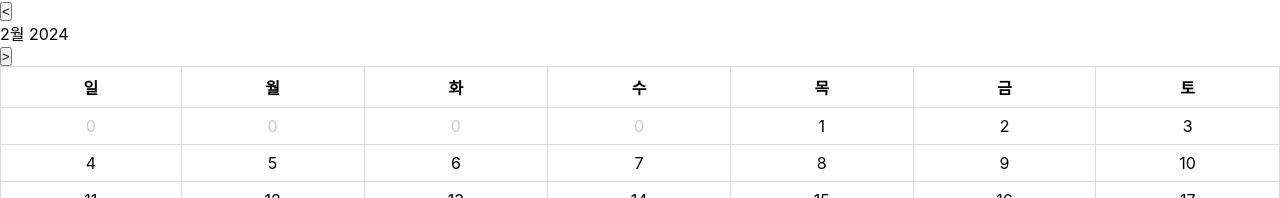
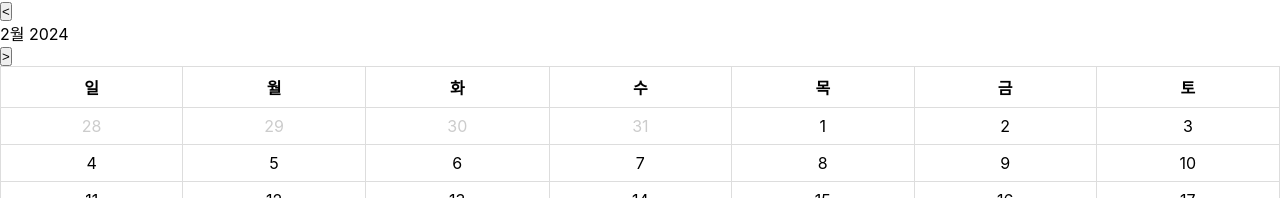
Before and after one commit to Yusmin97/petCheckApp, a React (Create React App) app: page /calendar in a window 1280 px wide. Shown: the top 198 px of the page. Built offline with nearby package versions, Linux system fonts and the light colour scheme.

Commit message:
✨ Feat: 캘린더 이전 달  일 수를 채우는 배열 생성

```diff
--- a/src/page/calender/Calendar.tsx
+++ b/src/page/calender/Calendar.tsx
@@ -44,24 +44,43 @@ const prevMonth = () => {
 // 이전 코드는 유지합니다.
 
 const renderCalendar = () => {
+  // 해당 월의 첫째 날과 마지막 날을 구합니다.
   const firstDayOfMonth = new Date(date.getFullYear(), date.getMonth(), 1);
   const lastDayOfMonth = new Date(date.getFullYear(), date.getMonth() + 1, 0);
+
+  // 해당 월의 첫째 날의 요일을 구합니다.
   const startingDayOfWeek = firstDayOfMonth.getDay();
 
-  const blanks = Array(startingDayOfWeek).fill(0);
+  // 이전 달의 마지막 일을 구합니다.
+  const lastDayOfPrevMonth = new Date(date.getFullYear(), date.getMonth(), 0);
+  const lastDayPrevMonth = lastDayOfPrevMonth.getDate();
+
+  // 이전 달의 일 수를 채우기 위한 배열을 생성합니다.
+  const blanks = Array.from({ length: startingDayOfWeek }, (_, i) => lastDayPrevMonth - startingDayOfWeek + i + 1);
+
+  // 해당 월의 날짜 배열을 생성합니다.
   const daysInMonth = Array.from({ length: lastDayOfMonth.getDate() }, (_, i) => i + 1);
+
+  // 다음 달의 일 수를 채우기 위한 배열을 생성합니다.
   const daysInNextMonth = Array.from({ length: 6 * 7 - (daysInMonth.length + startingDayOfWeek) }, (_, i) => i + 1);
 
   let dayCount = 1;
 
+  // 해당 월의 첫째 주부터 6주까지를 반복하여 테이블의 행을 생성합니다.
   return Array(6).fill(0).map((_, weekIndex) => (
     <tr key={weekIndex}>
       {days.map((day, dayIndex) => {
+        // 첫째 주이고, 현재 요일이 해당 월의 시작 요일 이전인 경우, 이전 달의 일 수를 표시합니다.
         if (weekIndex === 0 && dayIndex < startingDayOfWeek) {
           return <td key={`${weekIndex}-${dayIndex}`} className="not-current-month">{blanks[dayIndex]}</td>;
-        } else if (dayCount > lastDayOfMonth.getDate()) {
+        }
+        // 해당 월의 일 수를 모두 표시한 경우, 다음 달의 일 수를 표시합니다.
+        else if (dayCount > lastDayOfMonth.getDate()) {
           return <td key={`${weekIndex}-${dayIndex}`} className="not-current-month">{daysInNextMonth.shift()}</td>;
-        } else {
+        }
+        // 해당 월의 일 수를 표시합니다.
+        else {
+          // 선택된 날짜인 경우에는 스타일을 적용합니다.
           const classNames = (dayCount === selectedDate.getDate() && date.getMonth() === firstDayOfMonth.getMonth()) ? 'current-day' : '';
           return <td key={`${weekIndex}-${dayIndex}`} className={classNames}>{dayCount++}</td>;
         }
@@ -69,8 +88,6 @@ const renderCalendar = () => {
     </tr>
   ));
 };
-
-
 
   return (
     <div className="calendar-container">
```
